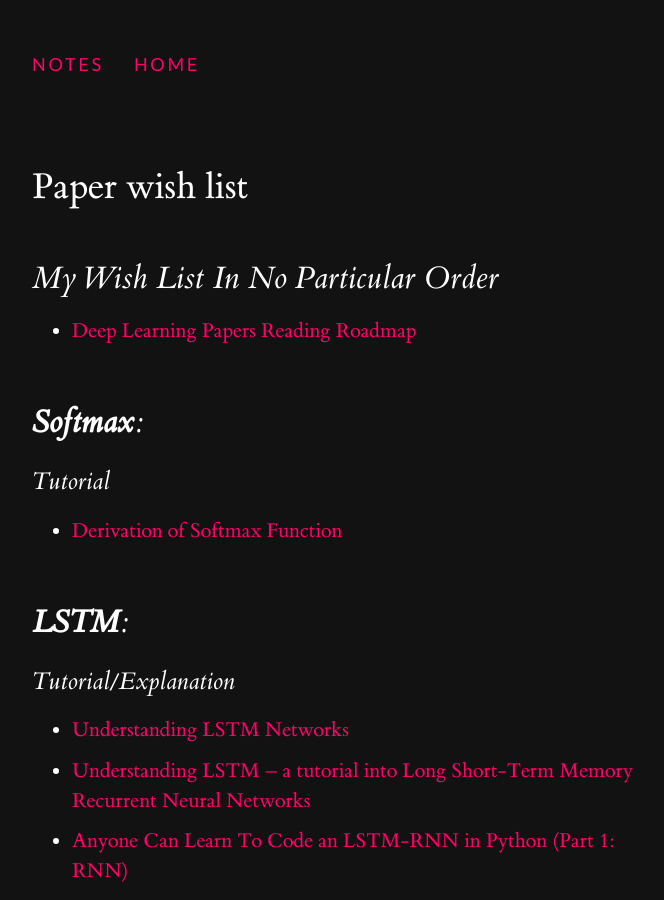
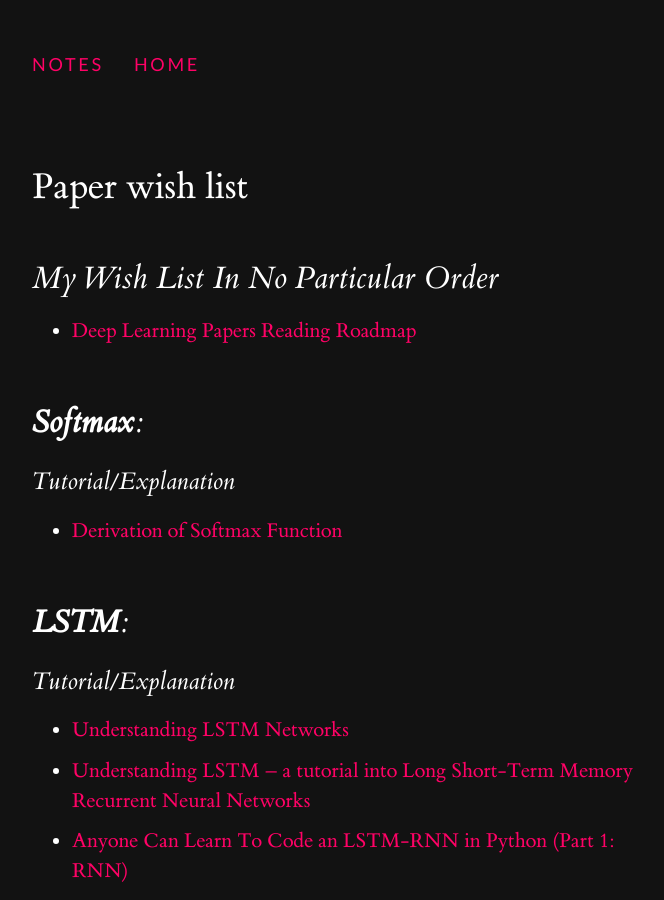
Before and after one commit to BeeGass/Notes, a Jekyll site: the page built from notes/Papers/Wish_list/index.md, in a window 1280 px wide and 900 px high. Shown: the whole window, without its empty margins (128-792 px from the left). Built offline with Jekyll 4.4.1, drawn with Linux system fonts in a browser that asks for light colours.

Commit message:
tutorial/explanation

```diff
--- a/notes/Papers/Wish_list/index.md
+++ b/notes/Papers/Wish_list/index.md
@@ -12,7 +12,7 @@ custom_css: tufte
 
 ## **Softmax**:
 
-### Tutorial
+### Tutorial/Explanation
 
 - [Derivation of Softmax Function](https://mmuratarat.github.io/2019-01-27/derivation-of-softmax-function)
 
```
